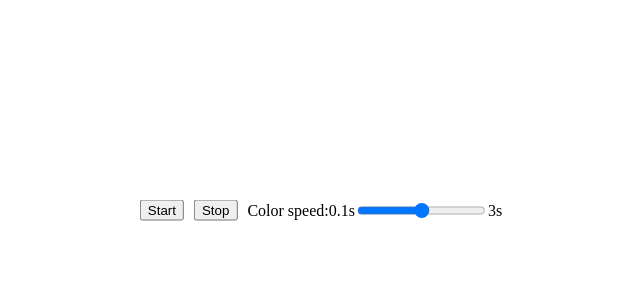
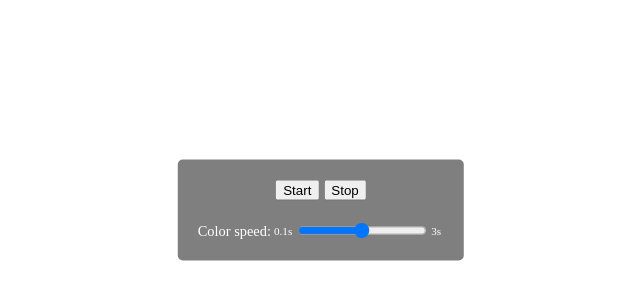
Before and after one commit to Yurimcalex/color-madness, a website built with Vite: page index.html in a window 1280 px wide. Shown: the part 190-490 px from the top of the page, without its empty margins (319-959 px from the left). Built offline with nearby package versions, Linux system fonts and the light colour scheme.

Commit message:
Style controls

```diff
--- a/index.html
+++ b/index.html
@@ -11,10 +11,12 @@
       <div class="color"></div>
 
       <div class="controls">
-        <button class="controls__start">Start</button>
-        <button class="controls__stop">Stop</button>
+        <div class="controls__item">
+          <button class="controls__start">Start</button>
+          <button class="controls__stop">Stop</button>
+        </div>
 
-        <div class="controls__speed speed-range">
+        <div class="controls__item speed-range">
           <label  class="speed-range__label" for="transition_speed">Color speed:</label>
           <span class="speed-range__value">0.1s</span>
           <input id="transition_speed" type="range" min="0.1" max="3" step="any" />
--- a/src/style.css
+++ b/src/style.css
@@ -26,8 +26,14 @@ body {
   left: 50%;
   transform: translate(-50%, -50%);
   display: flex;
+  flex-direction: column;
+  flex-wrap: wrap;
   align-items: center;
-  gap: 10px;
+  gap: 20px;
+  padding: 20px;
+  border-radius: 5px;
+  background: rgba(0, 0, 0, .5);
+  color: white;
 }
 
 
@@ -36,11 +42,11 @@ body {
   align-items: center;
 }
 
-.speed-range_label {
+.speed-range__label {
   font-size: 0.9em;
 }
 
-.speed-range_value {
+.speed-range__value {
   padding: 3px;
   font-size: 0.7em;
 }
```
